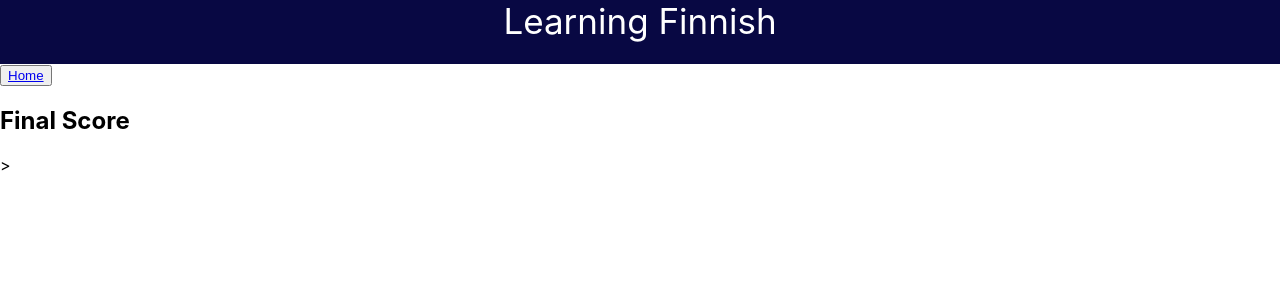
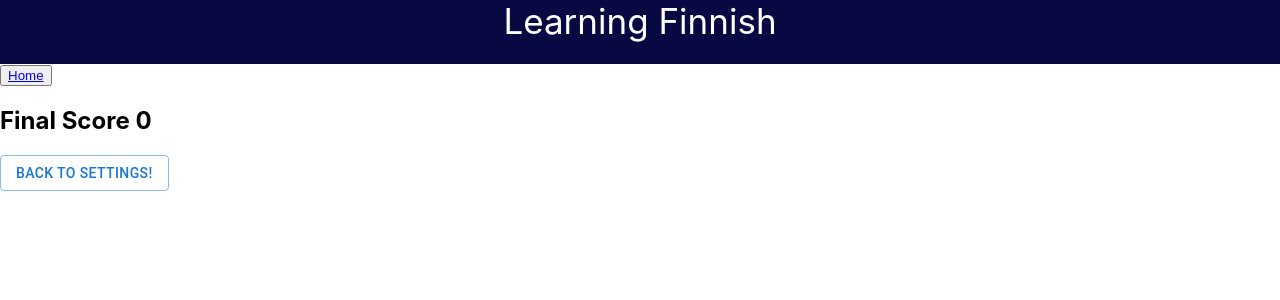
Before and after one commit to spavythra/Language_learning_App, a React (Create React App) app in the folder client/frontend/: page /score in a window 1280 px wide. Shown: the top 300 px of the page. Built offline with nearby package versions, Linux system fonts and the light colour scheme.

Commit message:
(Update): TotalScore.js and User.js, handleSubmit function updated

```diff
--- a/client/frontend/package.json
+++ b/client/frontend/package.json
@@ -4,6 +4,9 @@
   "private": true,
   "type": "module",
   "dependencies": {
+    "@emotion/react": "^11.9.0",
+    "@emotion/styled": "^11.8.1",
+    "@mui/material": "^5.8.0",
     "@testing-library/jest-dom": "^5.16.4",
     "@testing-library/react": "^13.1.1",
     "@testing-library/user-event": "^13.5.0",
--- a/client/frontend/src/TotalScore.js
+++ b/client/frontend/src/TotalScore.js
@@ -1,11 +1,26 @@
 import React from 'react'
+import { useDispatch } from "react-redux";
+import { useSelector } from "react-redux";
+import { useNavigate } from 'react-router-dom';
+import { handleScoreChange } from "../src/redux/actions.js";
+import { Button, Typography } from "@mui/material";
+
+function TotalScore() {
+    const disptach = useDispatch();
+    const navigate = useNavigate();
+    const { score } = useSelector((state) => state);
 
 
-
-function TotalScore() {
+  const handleBackToSettings = () => {
+    disptach(handleScoreChange(0));
+    navigate("/");
+  };
 
   return (
-    <div><h2> Final Score </h2>></div>
+    <div><h2> Final Score {score} </h2>
+    <Button onClick={handleBackToSettings} variant="outlined">
+        back to settings!
+      </Button></div>
   )
 }
 
--- a/client/frontend/src/User.js
+++ b/client/frontend/src/User.js
@@ -4,7 +4,7 @@ import { Link } from 'react-router-dom';
 import { useDispatch } from "react-redux";
 import { useSelector } from "react-redux";
 import { useNavigate } from 'react-router-dom';
-import { handleScoreChange } from "../src/redux/actions.js"
+import { handleScoreChange } from "../src/redux/actions.js";
 
 function User(){
 
@@ -60,28 +60,34 @@ setInput(event.target.value)
 
 //submit function
 const handleSubmit = (event) => {
-event.preventDefault()
-console.log(input.toLocaleLowerCase())
-console.log(words[current].Fin_word.toLocaleLowerCase())
+  if(current< (words.length-1)) {
+//     event.preventDefault()
+// console.log(input.toLocaleLowerCase())
+// console.log(words[current].Fin_word.toLocaleLowerCase())
 if(input.toLocaleLowerCase() === words[current].Fin_word.toLocaleLowerCase()){
-  setStreak(streak + 1)
-  // setMaxStreak(streak + 1 > maxStreak ? streak + 1 : maxStreak)
-  setError(false)
-  setMaxStreak(current+1)
+  dispatch(handleScoreChange(score+1));
+  // setStreak(streak + 1)
+  // setError(false)
+  // setMaxStreak(current+1)
 
-  localStorage.setItem('streak', streak + 1)
-  localStorage.setItem('maxStreak', streak + 1 > maxStreak ? streak + 1 : maxStreak)
+  // localStorage.setItem('streak', streak + 1)
+  // localStorage.setItem('maxStreak', streak + 1 > maxStreak ? streak + 1 : maxStreak)
 } else {
   const h = words[current].Eng_word
   const r = words[current].Fin_word
   setError(`Wrong! The correct answer for ${h} is ${r}`)
-  setMaxStreak(current+1)
+  // setMaxStreak(current+1)
   // setStreak(0)
   // localStorage.setItem('streak', 0)
 }
 
 setInput('')
 setCurrent(current+1)
+
+  } else {
+    navigate("/score");
+  }
+
 }
 
 // console.log(words.length)
@@ -96,7 +102,7 @@ const selectImage = () => {
   <div>
 
     <div>
-    <p>{streak} / {maxStreak}</p>
+    <p>{score} / {words.length}</p>
 
     { (() => {
 
```
